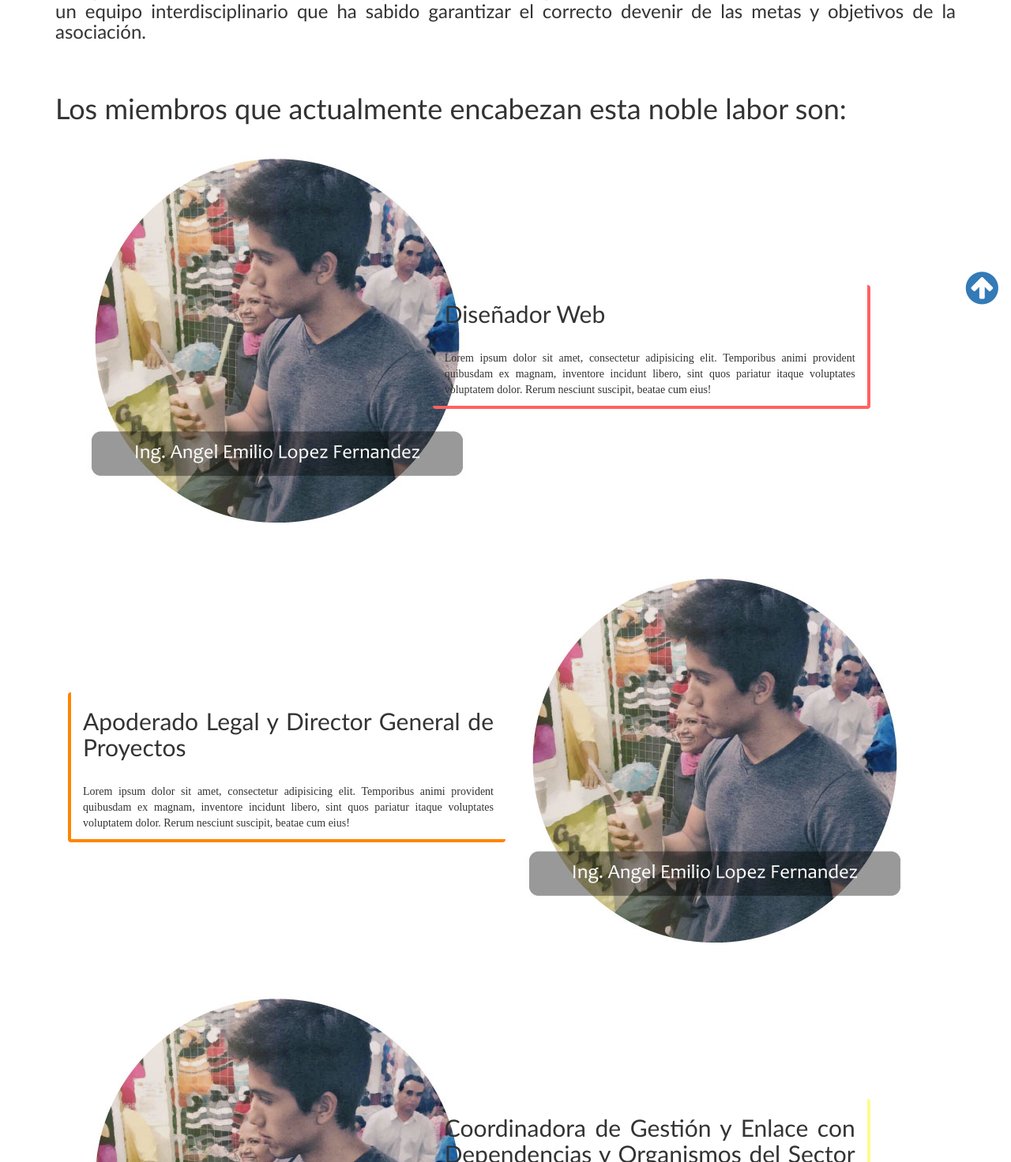
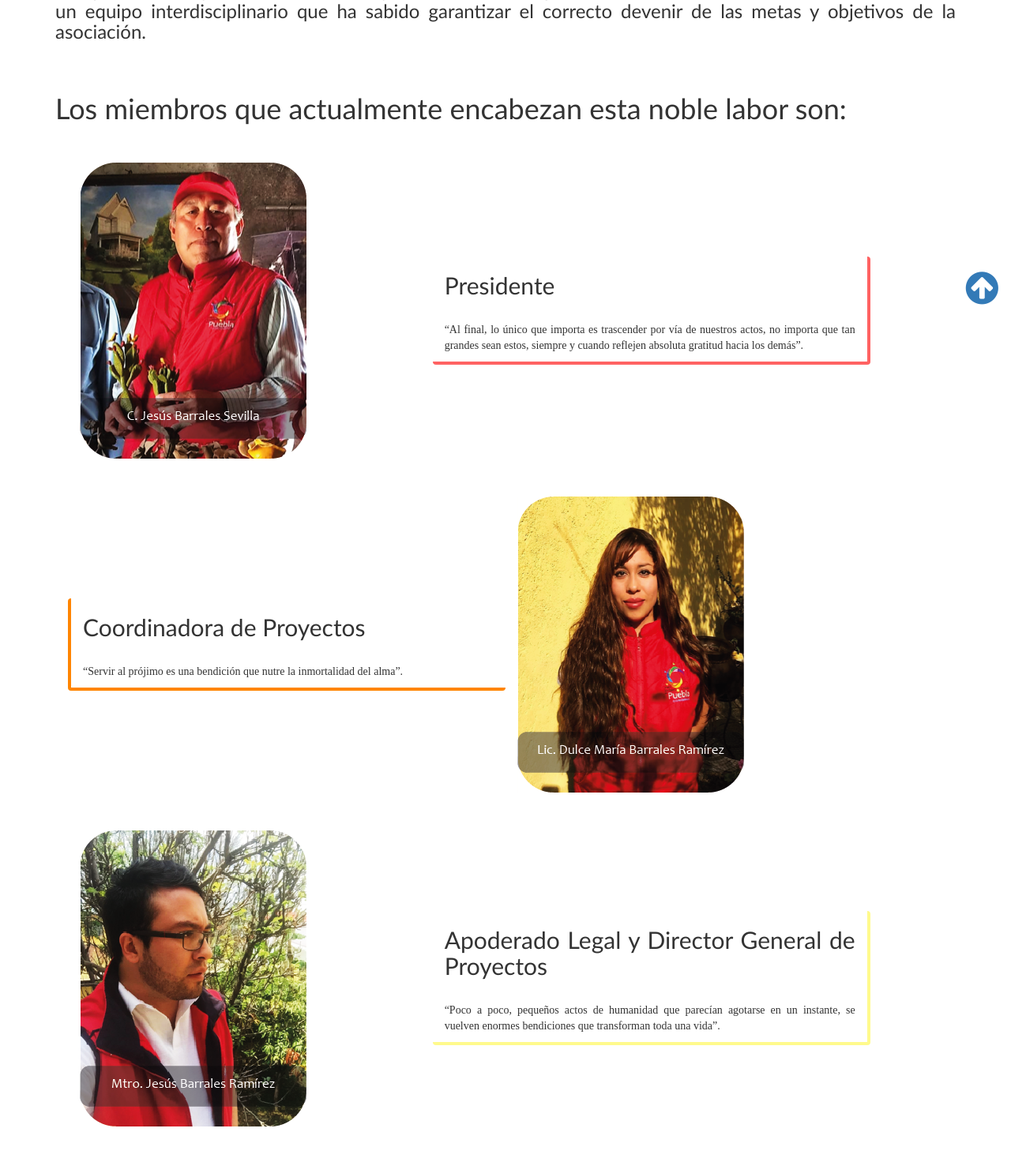
Before and after one commit to betomax-16/sistemaDeEvidenciasPisoDigno, a Laravel app: page /somos in a window 1280 px wide. Shown: the part 406-1878 px from the top of the page at 79% size. Run offline with Laravel 8, Linux system fonts and the light colour scheme; settings files or empty folders that the repository lacks are supplied; some libraries are stand-ins or nearby versions; some web fonts are replaced.

Commit message:
Se agregaron las imagenes de quienes somos, se arreglo el carousel y el SVG

```diff
--- a/public/css/Estilos.css
+++ b/public/css/Estilos.css
@@ -215,9 +215,17 @@
 .Obj-Val spam{
     font-weight: bold;
 }
-
-
-
+/*
+Carousel
+*/
+
+
+.carousel-control.left {
+    margin-left: 1rem;
+}
+.carousel-control.right{
+    margin-right: 1rem;
+}
 
                             /*
 Nosotros
@@ -257,7 +265,6 @@
                                 border-radius: 5px 5px 9px 9px;
                                 padding-bottom: 10px;
                                 z-index: -9999991;
-                                text-align: right!important;
 
                             }
                             .Nosotros .SlideNosotros h1{
@@ -1359,6 +1366,7 @@
                                     border-bottom: 4px solid #31B500;
                                     ;
                                     border-radius: 4px;
+
                                 }
                                 .somos .persona2 .citas {
                                     border-left: 4px solid #ff8500;
@@ -1432,32 +1440,32 @@
                             .somos .persona1 {
                                 border: 4px solid #ff6262;
                                 border-radius: 3px;
-                                margin-bottom: 2rem;
-                                margin-top: 2rem;
+                                margin-bottom: 3rem;
+                                margin-top: 3rem;
                             }
                             .somos .persona2 {
                                 border: 4px solid #ff8500;
                                 border-radius: 3px;
-                                margin-bottom: 2rem;
-                                margin-top: 2rem;
+                                margin-bottom: 3rem;
+                                margin-top: 3rem;
                             }
                             .somos .persona3 {
                                 border: 4px solid #fffa8c;
                                 border-radius: 3px;
-                                margin-bottom: 2rem;
-                                margin-top: 2rem;
+                                margin-bottom: 3rem;
+                                margin-top: 3rem;
                             }
                             .somos .persona4 {
                                 border: 4px solid #0053a0;
                                 border-radius: 3px;
-                                margin-bottom: 2rem;
-                                margin-top: 2rem;
+                                margin-bottom: 3rem;
+                                margin-top: 3rem;
                             }
                             .somos .persona5 {
                                 border: 4px solid #31B500;
                                 border-radius: 3px;
-                                margin-bottom: 2rem;
-                                margin-top: 2rem;
+                                margin-bottom: 5rem;
+                                margin-top: 3rem;
                             }
                             .somos .persona6 {
                                 border: 4px solid #8934B8;
--- a/resources/views/visitante/somos.blade.php
+++ b/resources/views/visitante/somos.blade.php
@@ -26,66 +26,57 @@
     <h1>Los miembros que actualmente encabezan esta noble labor son:
     </h1>
     <div class="persona1 wow fadeIn">
-        <div class=" col-xs-12 col-md-5">
-            <img class="img-fluid" src="{{asset('imagenes/somos/persona1.jpg')}}" alt="">
+        <div class=" col-xs-12 col-md-5 text-xs-center">
+            <img class="img-fluid" src="{{asset('imagenes/somos/Recurso1.png')}}" alt="">
         </div>
         <div class="citas col-xs-12 offset-md-1 col-md-6">
-            <h2>Diseñador Web</h2>
+            <spam><h2>Presidente</h2></spam>
             <br>
-            <p>Lorem ipsum dolor sit amet, consectetur adipisicing elit. Temporibus animi provident quibusdam ex magnam, inventore incidunt libero, sint quos pariatur itaque voluptates voluptatem dolor. Rerum nesciunt suscipit, beatae cum eius!</p>
+            <p>“Al final, lo único que importa es trascender por vía de nuestros actos, no importa que tan grandes sean estos, siempre y cuando reflejen absoluta gratitud hacia los demás”.</p>
 
         </div>
     </div>
     <div class="persona2 wow fadeIn">
-        <div class="imagen col-xs-12 offset-md-1 col-md-5">
+        <div class="imagen col-xs-12 offset-md-1 col-md-5 text-xs-center">
+            <img class="img-fluid" src="{{asset('imagenes/somos/Recurso2.png')}}" alt="">
+        </div>
+        <div class="citas col-xs-12 col-md-6">
+            <spam><h2>Coordinadora de Proyectos</h2></spam>
+            <br>
+            <p>“Servir al prójimo es una bendición que nutre la inmortalidad del alma”.</p>
+        </div>
+    </div>
+    <div class="persona3 wow fadeIn">
+        <div class="col-xs-12 col-md-5 text-xs-center">
+            <img class="img-fluid" src="{{asset('imagenes/somos/Recurso3.png')}}" alt="">
+        </div>
+        <div class="citas col-xs-12 offset-md-1 col-md-6">
+            <h2>Apoderado Legal y Director General de Proyectos</h2>
+            <br>
+            <p>“Poco a poco, pequeños actos de humanidad que parecían agotarse en un instante, se vuelven enormes bendiciones que transforman toda una vida”.</p>
+        </div>
+    </div>
+    <div class="imagen persona4 wow fadeIn">
+        <div class="imagen col-xs-12 offset-md-1 col-md-5 text-xs-center">
             <img class="img-fluid" src="{{asset('imagenes/somos/persona1.jpg')}}" alt="">
         </div>
         <div class="citas col-xs-12 col-md-6">
-            <h2>Apoderado Legal y Director General de Proyectos</h2>
-            <br>
-            <p>Lorem ipsum dolor sit amet, consectetur adipisicing elit. Temporibus animi provident quibusdam ex magnam, inventore incidunt libero, sint quos pariatur itaque voluptates voluptatem dolor. Rerum nesciunt suscipit, beatae cum eius!</p>
-        </div>
-    </div>
-    <div class="persona3 wow fadeIn">
-        <div class="col-xs-12 col-md-5">
-            <img class="img-fluid" src="{{asset('imagenes/somos/persona1.jpg')}}" alt="">
-        </div>
-        <div class="citas col-xs-12 offset-md-1 col-md-6">
             <h2>Coordinadora de Gestión y Enlace con Dependencias y Organismos del Sector Público</h2>
             <br>
-            <p>Lorem ipsum dolor sit amet, consectetur adipisicing elit. Temporibus animi provident quibusdam ex magnam, inventore incidunt libero, sint quos pariatur itaque voluptates voluptatem dolor. Rerum nesciunt suscipit, beatae cum eius!</p>
-        </div>
-    </div>
-    <div class="imagen persona4 wow fadeIn">
-        <div class="imagen col-xs-12 offset-md-1 col-md-5">
-            <img class="img-fluid" src="{{asset('imagenes/somos/persona1.jpg')}}" alt="">
-        </div>
-        <div class="citas col-xs-12 col-md-6">
-            <h2>Coordinadora de Proyectos</h2>
-            <br>
-            <p>Lorem ipsum dolor sit amet, consectetur adipisicing elit. Temporibus animi provident quibusdam ex magnam, inventore incidunt libero, sint quos pariatur itaque voluptates voluptatem dolor. Rerum nesciunt suscipit, beatae cum eius!</p>
+            <p>“Una vida sin servir al prójimo, es una vida que, sin duda, no ha alcanzado la plenitud”.</p>
         </div>
     </div>
     <div class="persona5 wow fadeIn">
-        <div class="col-xs-12 col-md-5">
-            <img class="img-fluid" src="{{asset('imagenes/somos/persona1.jpg')}}" alt="">
+        <div class="col-xs-12 col-md-5 text-xs-center">
+            <img class="img-fluid" src="{{asset('imagenes/somos/Recurso5.png')}}" alt="">
         </div>
         <div class="citas col-xs-12 offset-md-1 col-md-6">
-            <h2>Coordinadora de Proyectos</h2>
+            <h2>Coordinador de Proyectos</h2>
             <br>
-            <p>Lorem ipsum dolor sit amet, consectetur adipisicing elit. Temporibus animi provident quibusdam ex magnam, inventore incidunt libero, sint quos pariatur itaque voluptates voluptatem dolor. Rerum nesciunt suscipit, beatae cum eius!</p>
+            <p>“Servir, virtud que enaltece el espíritu y nos acerca a Dios”.</p>
         </div>
     </div>
-    <div class="imagen persona6 wow fadeIn">
-        <div class="imagen col-xs-12 offset-md-1 col-md-5">
-            <img class="img-fluid" src="{{asset('imagenes/somos/persona1.jpg')}}" alt="">
-        </div>
-        <div class="citas col-xs-12 col-md-6">
-            <h2>Coordinadora de Proyectos</h2>
-            <br>
-            <p>Lorem ipsum dolor sit amet, consectetur adipisicing elit. Temporibus animi provident quibusdam ex magnam, inventore incidunt libero, sint quos pariatur itaque voluptates voluptatem dolor. Rerum nesciunt suscipit, beatae cum eius!</p>
-        </div>
-    </div>
+
 </section>
 @include('layouts/templates/modal') @include('layouts/menu/footer') @endsection @section('javascripts')
 <script type="text/javascript">
```
Also changed, not shown: resources/views/layouts/templates/Estadisticas.blade.php (+8 -8 lines), resources/views/layouts/templates/grafica5.blade.php (+4 -4 lines), public/imagenes/somos/Recurso1.png (added), public/imagenes/somos/Recurso2.png (added), public/imagenes/somos/Recurso3.png (added), public/imagenes/somos/Recurso5.png (added), public/imagenes/somos/persona1.jpg (deleted), public/imagenes/somos/salud.jpg (deleted).
